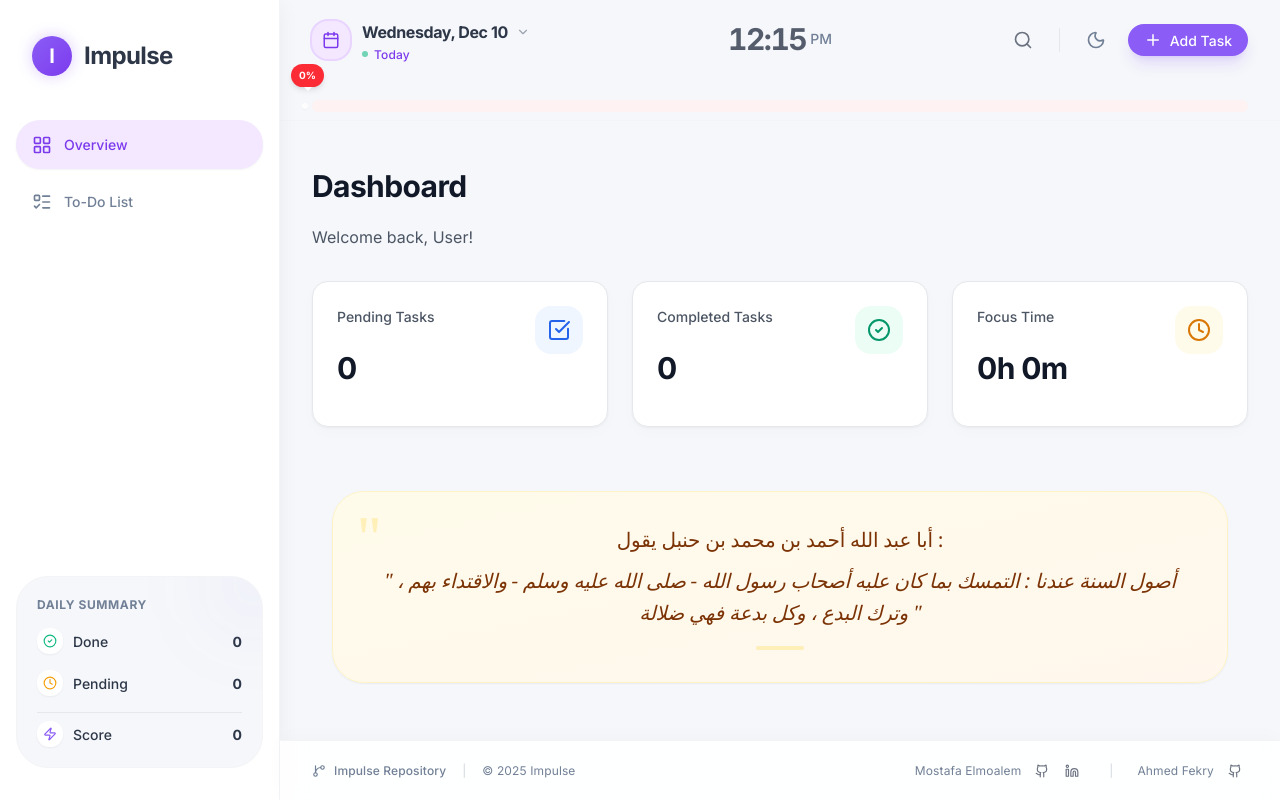
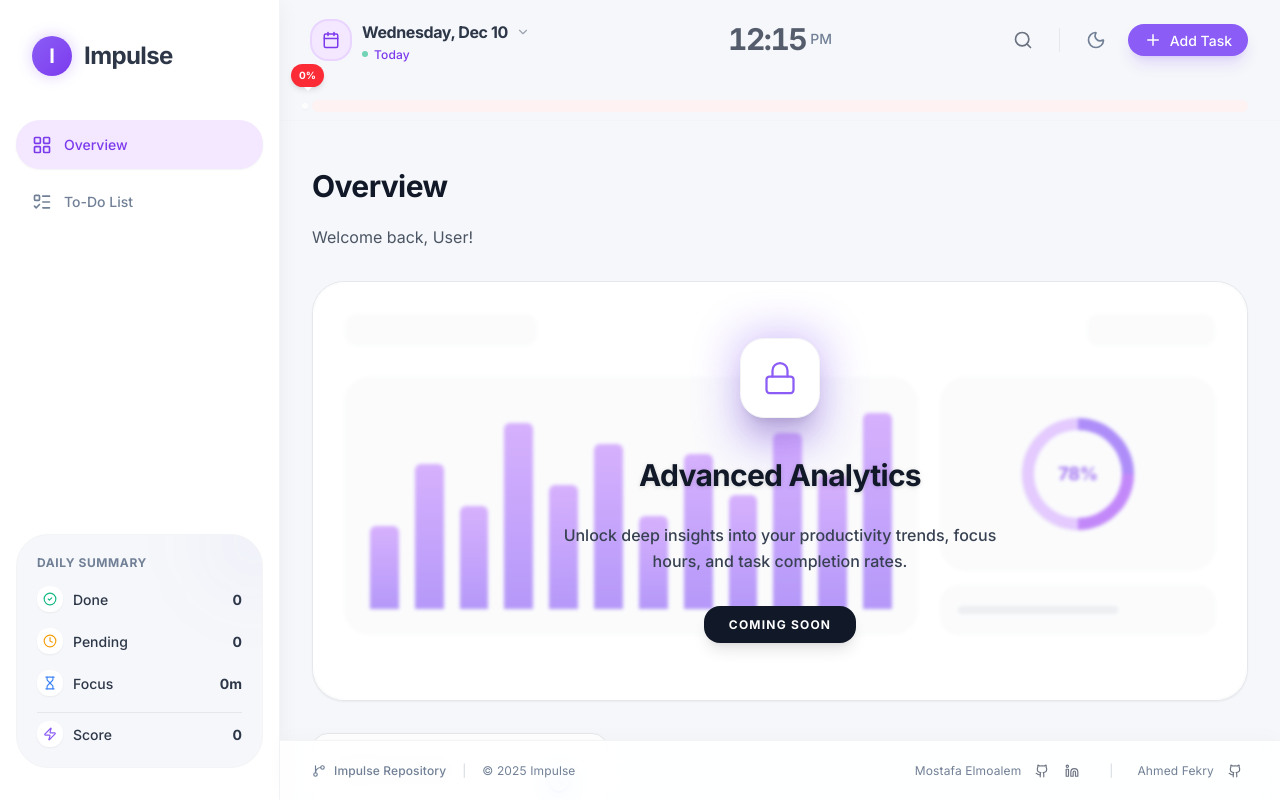
Before and after one commit to Mostafa-Elmoalem/Impulse, a React (Vite) app in the folder frontend/: page /dashboard in a window 1280 px wide. Built offline with nearby package versions, Linux system fonts and the light colour scheme.

Commit message:
update dashboard route and components to reflect new design

```diff
--- a/frontend/src/app/router.tsx
+++ b/frontend/src/app/router.tsx
@@ -1,10 +1,8 @@
-// src/app/router.tsx
 import { lazy, Suspense } from 'react';
 import { Routes, Route, Navigate } from 'react-router-dom';
 import { Loader2 } from 'lucide-react';
 import { useAuthStore } from '@/features/auth/stores/useAuthStore';
 import { AppLayout } from '@/shared/components/layout/AppLayout';
-
 
 const LoginPage = lazy(() =>
   import('@/features/auth/pages/LoginPage').then((m) => ({ default: m.LoginPage }))
@@ -17,10 +15,6 @@ const DashboardPage = lazy(() =>
 const TasksPage = lazy(() =>
   import('@/features/tasks/pages/TasksPage').then((m) => ({ default: m.TasksPage }))
 );
-
-// const SettingsPage = lazy(() =>
-//   import('@/features/settings/pages/SettingsPage').then((m) => ({ default: m.SettingsPage }))
-// );
 
 // ============================================
 // LOADING FALLBACK
@@ -54,7 +48,7 @@ const RedirectIfAuth = ({ children }: { children: React.ReactNode }) => {
   // const isAuthenticated = useAuthStore((state) => state.isAuthenticated);
 
   // if (isAuthenticated) {
-  //   return <Navigate to="/dashboard" replace />;
+  //   return <Navigate to="/tasks" replace />; // Changed to /tasks
   // }
 
   return <>{children}</>;
@@ -87,12 +81,11 @@ export const AppRouter = () => {
         >
           <Route path="/dashboard" element={<DashboardPage />} />
           <Route path="/tasks" element={<TasksPage />} />
-          {/* <Route path="/settings" element={<SettingsPage />} /> */}
         </Route>
 
         {/* Redirects */}
-        <Route path="/" element={<Navigate to="/dashboard" replace />} />
-        <Route path="*" element={<Navigate to="/dashboard" replace />} />
+        <Route path="/" element={<Navigate to="/tasks" replace />} /> {/* Default to Tasks */}
+        <Route path="*" element={<Navigate to="/tasks" replace />} /> {/* Fallback to Tasks */}
       </Routes>
     </Suspense>
   );
@@ -105,7 +98,6 @@ export const ROUTES = {
   LOGIN: '/login',
   DASHBOARD: '/dashboard',
   TASKS: '/tasks',
-  SETTINGS: '/settings',
 } as const;
 
 export type RouteKey = keyof typeof ROUTES;
--- a/frontend/src/features/dashboard/pages/DashboardPage.tsx
+++ b/frontend/src/features/dashboard/pages/DashboardPage.tsx
@@ -1,5 +1,5 @@
 import { useQuery } from '@tanstack/react-query';
-import { CheckSquare, CheckCircle2, Clock } from 'lucide-react';
+import { Clock, BarChart3, TrendingUp, Zap, Calendar, ArrowUpRight, PieChart, Lock } from 'lucide-react';
 import { useAuthStore } from '@/features/auth/stores/useAuthStore';
 import { getDashboardStats } from '../api/dashboardApi';
 import { QUERY_KEYS } from '@/shared/constants/queryKeys';
@@ -30,34 +30,87 @@ export const DashboardPage = () => {
       {/* Header */}
       <header>
         <h1 className="text-3xl font-bold text-gray-900 dark:text-white">
-          Dashboard
+          Overview
         </h1>
         <p className="text-gray-600 dark:text-gray-400 mt-1">
           Welcome back, {user?.name || 'User'}!
         </p>
       </header>
 
-      {/* Stats Grid */}
+      {/* 1. Professional Analytics Mockup (High Visibility + Blur) */}
+      <div className="relative overflow-hidden rounded-3xl border border-gray-200 dark:border-gray-800 bg-white dark:bg-gray-900 shadow-sm h-[420px] group">
+
+        {/* --- The "Real" Content Layer --- */}
+        {/* Removed opacity-50 to make colors pop, reduced blur to 1px */}
+        <div className="filter blur-[1.5px] pointer-events-none select-none p-8 space-y-8 h-full transition-all duration-500 group-hover:blur-[3px]">
+           {/* Mock Header */}
+           <div className="flex justify-between items-center opacity-80">
+             <div className="h-8 w-48 bg-gray-100 dark:bg-gray-800 rounded-lg animate-pulse"></div>
+             <div className="h-8 w-32 bg-gray-100 dark:bg-gray-800 rounded-lg animate-pulse"></div>
+           </div>
+
+           {/* Mock Charts Layout */}
+           <div className="grid grid-cols-3 gap-6 h-64">
+              {/* Main Bar Chart Mock - Vibrant Colors */}
+              <div className="col-span-2 bg-gray-50 dark:bg-gray-800/40 rounded-2xl p-6 flex items-end justify-between gap-4 border border-gray-100 dark:border-gray-700/50">
+                  {[40, 70, 50, 90, 60, 80, 45, 75, 55, 85, 65, 95].map((h, i) => (
+                    <div key={i} style={{ height: `${h}%` }} className="w-full bg-gradient-to-t from-brand-500 to-brand-300 dark:from-brand-600 dark:to-brand-800 rounded-t-md shadow-sm opacity-90"></div>
+                  ))}
+              </div>
+
+              {/* Side Stats Mock */}
+              <div className="col-span-1 flex flex-col gap-4">
+                  {/* Pie Chart Representation */}
+                  <div className="flex-1 bg-gray-50 dark:bg-gray-800/40 rounded-2xl p-4 flex items-center justify-center border border-gray-100 dark:border-gray-700/50 relative">
+                      <div className="w-28 h-28 rounded-full border-[12px] border-brand-200 dark:border-brand-900 border-t-brand-500 border-r-brand-400 rotate-45 shadow-sm"></div>
+                      <div className="absolute text-brand-600 dark:text-brand-400 font-bold text-lg">78%</div>
+                  </div>
+                  {/* Stat Row */}
+                  <div className="h-12 bg-gray-50 dark:bg-gray-800/40 rounded-xl border border-gray-100 dark:border-gray-700/50 flex items-center px-4">
+                      <div className="h-2 w-2/3 bg-gray-200 dark:bg-gray-600 rounded-full"></div>
+                  </div>
+              </div>
+           </div>
+        </div>
+
+        {/* --- The Overlay Layer (Glassmorphism) --- */}
+        {/* Adjusted background opacity for Light Mode visibility */}
+        <div className="absolute inset-0 z-20 flex flex-col items-center justify-center bg-white/30 dark:bg-gray-950/50 backdrop-blur-[1px] p-6 text-center transition-all duration-300 group-hover:bg-white/40 dark:group-hover:bg-gray-950/60">
+
+           {/* Icon Container with Glow */}
+           <div className="relative">
+             <div className="absolute inset-0 bg-brand-500 blur-xl opacity-20 animate-pulse"></div>
+             <div className="w-20 h-20 bg-white dark:bg-gray-800 rounded-2xl flex items-center justify-center mb-6 shadow-xl border border-gray-100 dark:border-gray-700 relative z-10">
+               <Lock className="w-9 h-9 text-brand-500" strokeWidth={1.5} />
+             </div>
+           </div>
+
+           {/* Title & Description */}
+           <h2 className="text-2xl md:text-3xl font-bold text-gray-900 dark:text-white mb-3 tracking-tight drop-shadow-sm">
+             Advanced Analytics
+           </h2>
+           <p className="text-gray-700 dark:text-gray-300 max-w-md mb-8 leading-relaxed text-sm md:text-base font-medium">
+             Unlock deep insights into your productivity trends, focus hours, and task completion rates.
+           </p>
+
+           {/* Badge */}
+           <div className="px-6 py-2.5 bg-gray-900 dark:bg-white text-white dark:text-gray-900 text-xs font-bold uppercase tracking-widest rounded-xl shadow-lg cursor-default border border-transparent dark:border-gray-200 transform hover:scale-105 transition-transform">
+             Coming Soon
+           </div>
+        </div>
+
+      </div>
+
+      {/* 2. Active Real Stats (Focus Time) */}
       <div className="grid grid-cols-1 md:grid-cols-3 gap-6">
         <StatsCard
-          title="Pending Tasks"
-          value={stats?.pendingTasks || 0}
-          icon={<CheckSquare size={24} />}
+          title="Total Focus Time"
+          value={formatFocusTime(stats?.totalFocusTime || 0)}
+          icon={<Clock size={24} />}
           color="info"
         />
-        <StatsCard
-          title="Completed Tasks"
-          value={stats?.completedTasks || 0}
-          icon={<CheckCircle2 size={24} />}
-          color="success"
-        />
-        <StatsCard
-          title="Focus Time"
-          value={formatFocusTime(stats?.totalFocusTime || 0)}
-          icon={<Clock size={24} />}
-          color="warning"
-        />
       </div>
+
     </div>
   );
 };
--- a/frontend/src/shared/components/layout/Sidebar.tsx
+++ b/frontend/src/shared/components/layout/Sidebar.tsx
@@ -1,5 +1,5 @@
 import { NavLink } from 'react-router-dom';
-import { LayoutGrid, ListTodo, CheckCircle2, Trash2, Clock, Zap } from 'lucide-react';
+import { LayoutGrid, ListTodo, CheckCircle2, Clock, Zap, Hourglass } from 'lucide-react';
 import { cn } from '@/shared/utils/cn';
 import { DashboardStats } from '@/features/dashboard/api/dashboardApi';
 
@@ -11,6 +11,12 @@ export const Sidebar = ({ stats }: SidebarProps) => {
   const doneCount = stats?.completedTasks || 0;
   const pendingCount = stats?.pendingTasks || 0;
   const score = stats?.dailyScore || 0;
+
+  // Calculate Focus Time (e.g. 125 mins -> 2h 5m)
+  const focusMinutes = stats?.totalFocusTime || 0;
+  const hours = Math.floor(focusMinutes / 60);
+  const minutes = focusMinutes % 60;
+  const focusTimeText = hours > 0 ? `${hours}h ${minutes}m` : `${minutes}m`;
 
   const navItems = [
     { icon: LayoutGrid, label: 'Overview', path: '/dashboard' },
@@ -58,6 +64,8 @@ export const Sidebar = ({ stats }: SidebarProps) => {
         <div className="space-y-4">
           <SummaryRow icon={CheckCircle2} color="text-status-success" label="Done" value={doneCount} />
           <SummaryRow icon={Clock} color="text-status-warning" label="Pending" value={pendingCount} />
+          <SummaryRow icon={Hourglass} color="text-status-info" label="Focus" value={focusTimeText} />
+
           <div className="pt-2 border-t border-gray-200 dark:border-gray-700 mt-2">
              <SummaryRow icon={Zap} color="text-brand-500" label="Score" value={score} />
           </div>
```
Also changed, not shown: frontend/src/shared/components/layout/Header.tsx (+13 -16 lines).
